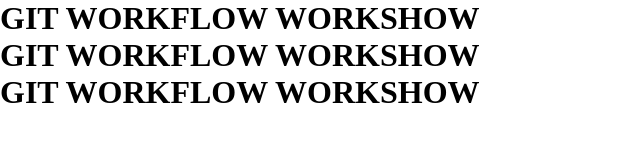
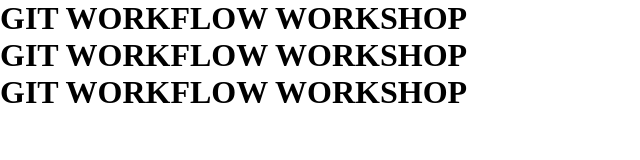
Before and after one commit to NickP123/test123, a plain HTML site: page index.html in a window 1280 px wide. Shown: the full height of the page, 0-640 px from the left. Drawn offline with Linux system fonts and the light colour scheme.

Commit message:
fix-typo-heading Relates #issue 2 typo-heading

```diff
--- a/index.html
+++ b/index.html
@@ -10,9 +10,9 @@
 
 <body>
 
-    <h1 class="some-heading">GIT WORKFLOW WORKSHOW</h1>
-    <h1 class="some-heading">GIT WORKFLOW WORKSHOW</h1>
-    <h1 class="some-heading">GIT WORKFLOW WORKSHOW</h1>
+    <h1 class="some-heading">GIT WORKFLOW WORKSHOP</h1>
+    <h1 class="some-heading">GIT WORKFLOW WORKSHOP</h1>
+    <h1 class="some-heading">GIT WORKFLOW WORKSHOP</h1>
 
 </body>
 
```
